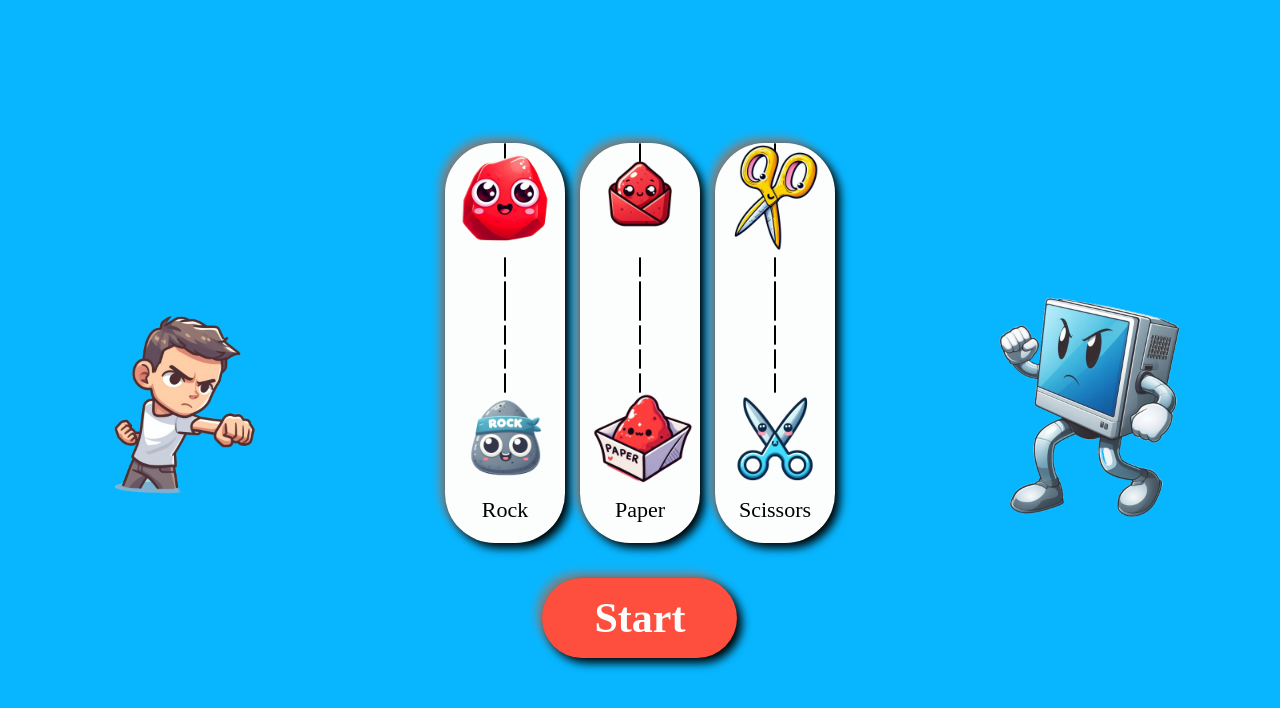
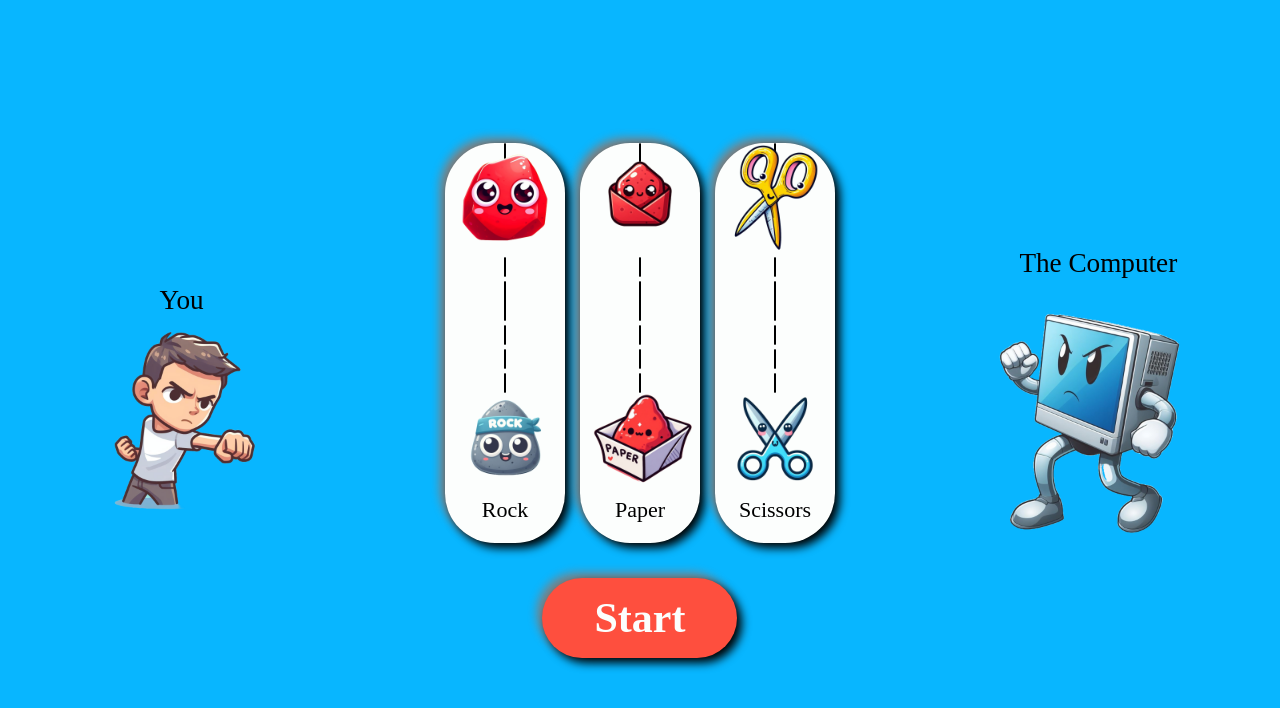
Before and after one commit to anderson2090/rock-paper-scissors, a React (Create React App) app: page / in a window 1280 px wide. Shown: the top 708 px of the page. Built offline with nearby package versions, Linux system fonts and the light colour scheme; a web font is replaced by a local one.

Commit message:
fixed text

```diff
--- a/src/components/SideColumn/SideColumn.jsx
+++ b/src/components/SideColumn/SideColumn.jsx
@@ -1,21 +1,11 @@
 import React from "react";
 import styles from "./SideColumn.module.css";
-import { useRecoilState } from "recoil";
-import { computerChoiceAtom, userChoiceAtom } from "../atoms/atoms";
 
-const choiceText = (id, choice) => {
-  if (id === "user") {
-    return `You chose ${choice}`;
-  } else {
-    return `The computer chose ${choice}`;
-  }
-};
-
-const SideColumn = ({ id, imgSrc, imgAlt, choice }) => {
+const SideColumn = ({ character, imgSrc, imgAlt, choice }) => {
   return (
     <div className={styles.main}>
       <p className={styles.text}>{choice}</p>
-
+      <p className={styles.text}>{character}</p>
       <img className={styles.img} src={imgSrc} alt={imgAlt} />
     </div>
   );
--- a/src/components/WelcomeScreen/WelcomeScreen.jsx
+++ b/src/components/WelcomeScreen/WelcomeScreen.jsx
@@ -14,14 +14,14 @@ const WelcomeScreen = () => {
   return (
     <div className={styles.main}>
       <SideColumn
-        id={"user"}
+        character={"You"}
         imgSrc={guy}
         imgAlt={"A guy"}
         choice={userChoice}
       />
       <MiddleColumn />
       <SideColumn
-        id={"computer"}
+        character={"The Computer"}
         imgSrc={computer}
         imgAlt={"The Computer"}
         choice={computerChoice}
--- a/src/utils/utils.js
+++ b/src/utils/utils.js
@@ -6,15 +6,15 @@ export const determineWinner = (userChoiceC, computerChoiceC) => {
     console.log(`User Choice ${userChoice}`);
     console.log(`Computer Choice ${computerChoice}`);
     if (userChoice === computerChoice) {
-      return "It's a tie!";
+      return "tie";
     } else if (
       (userChoice === "rock" && computerChoice === "scissors") ||
       (userChoice === "paper" && computerChoice === "rock") ||
       (userChoice === "scissors" && computerChoice === "paper")
     ) {
-      return "You win!";
+      return "user";
     } else {
-      return "Computer wins!";
+      return "computer";
     }
   }
 };
```
